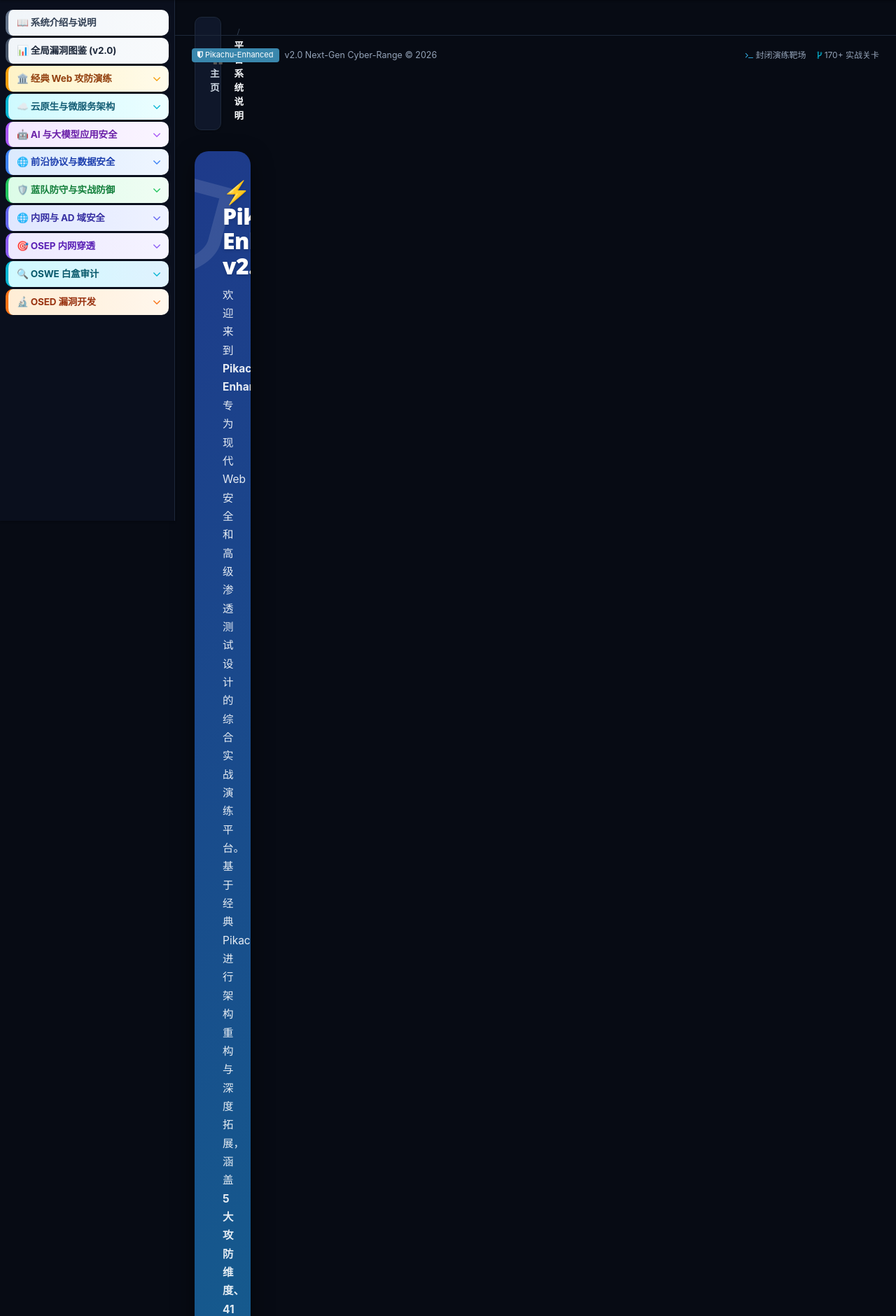
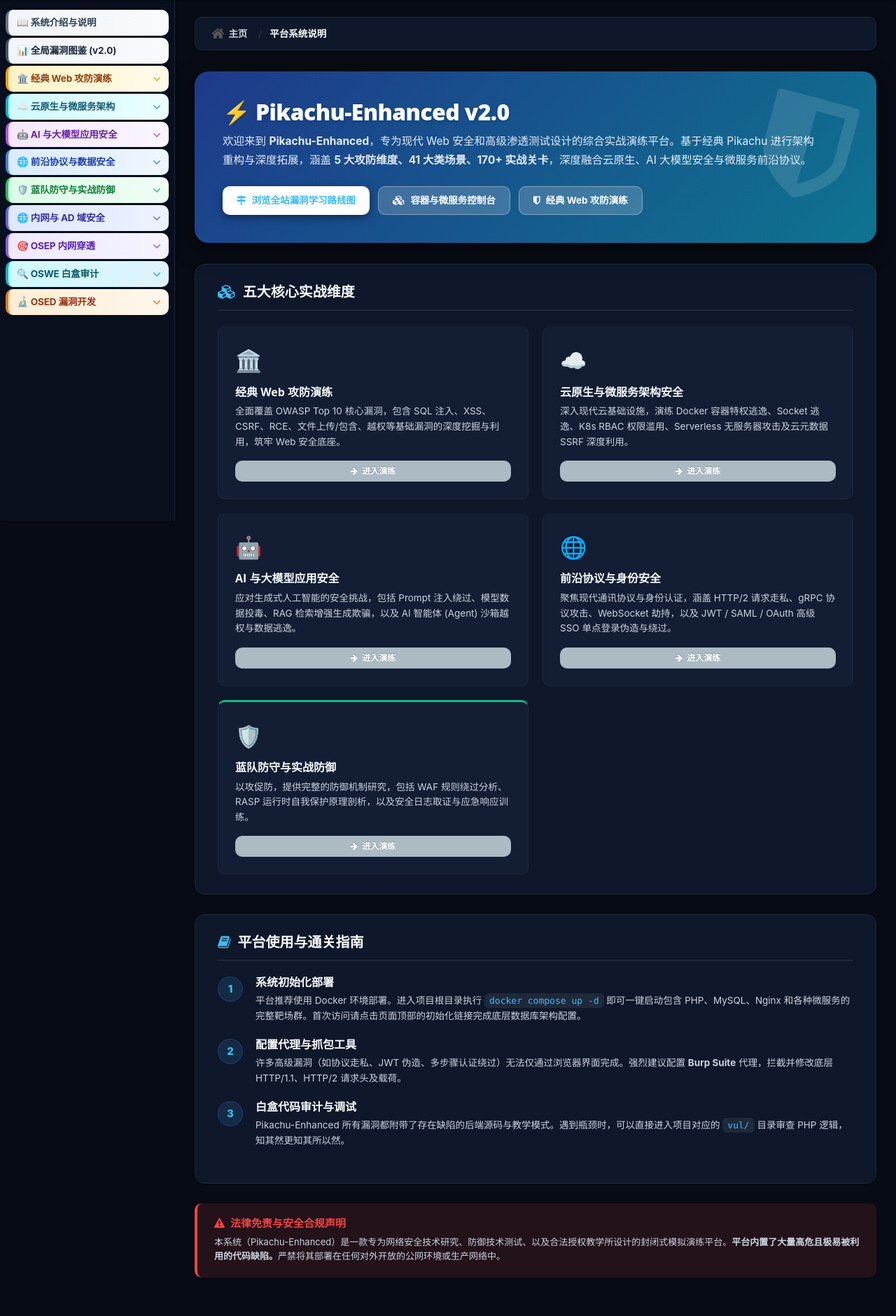
Before and after one commit to IKUN-PEPE/Pikachu-Enhanced, a PHP site: page /Exploit/index.php in a window 1280 px wide. Shown: the part 56-1936 px from the top of the page at 70% size. Run offline with PHP 8.4, Linux system fonts and the light colour scheme; data that the repository does not hold is empty.

Commit message:
fix(layout): perfect flex-wrap layout preventing horizontal squishing and footer overlap across all pages

```diff
--- a/assets/css/pika_unified.css
+++ b/assets/css/pika_unified.css
@@ -279,6 +279,7 @@ html, body {
     background-color: var(--bg-app) !important;
     min-height: calc(100vh - 56px) !important;
     display: flex !important;
+    flex-wrap: wrap !important;
     position: relative !important;
 }
 
@@ -476,8 +477,9 @@ html, body {
    Main Content Layout & Perfect Spacing
    ========================================================================== */
 .main-content {
-    flex: 1 !important;
+    flex: 1 1 calc(100% - 250px) !important;
     min-width: 0 !important;
+    width: calc(100% - 250px) !important;
     margin-left: 0 !important;
     padding: 0 !important;
     background-color: var(--bg-app) !important;
@@ -841,6 +843,8 @@ html, body {
     position: relative !important;
     height: auto !important;
     width: 100% !important;
+    flex: 0 0 100% !important;
+    order: 99 !important;
     margin-top: 40px !important;
     padding-top: 0 !important;
     clear: both !important;
```
